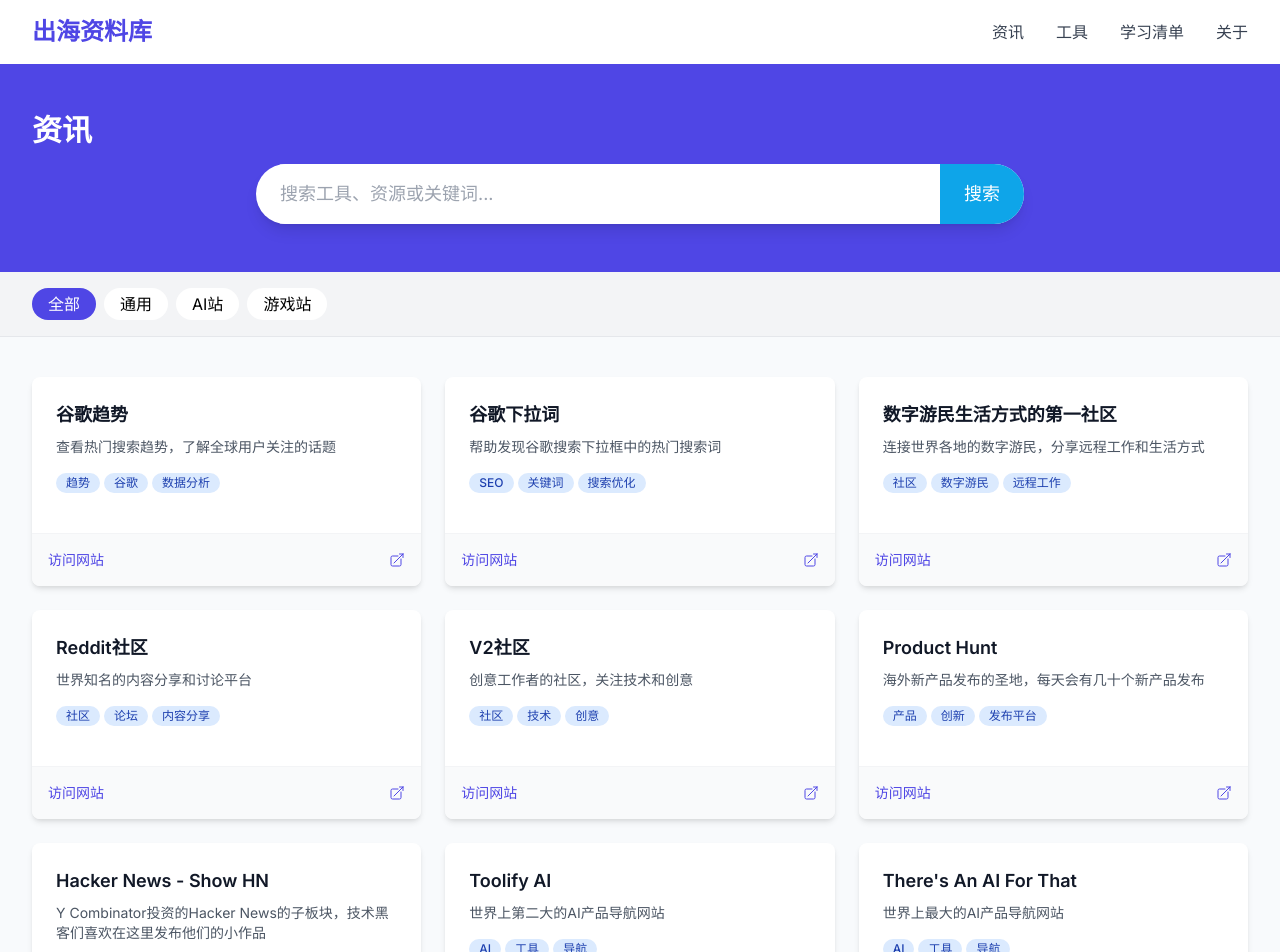
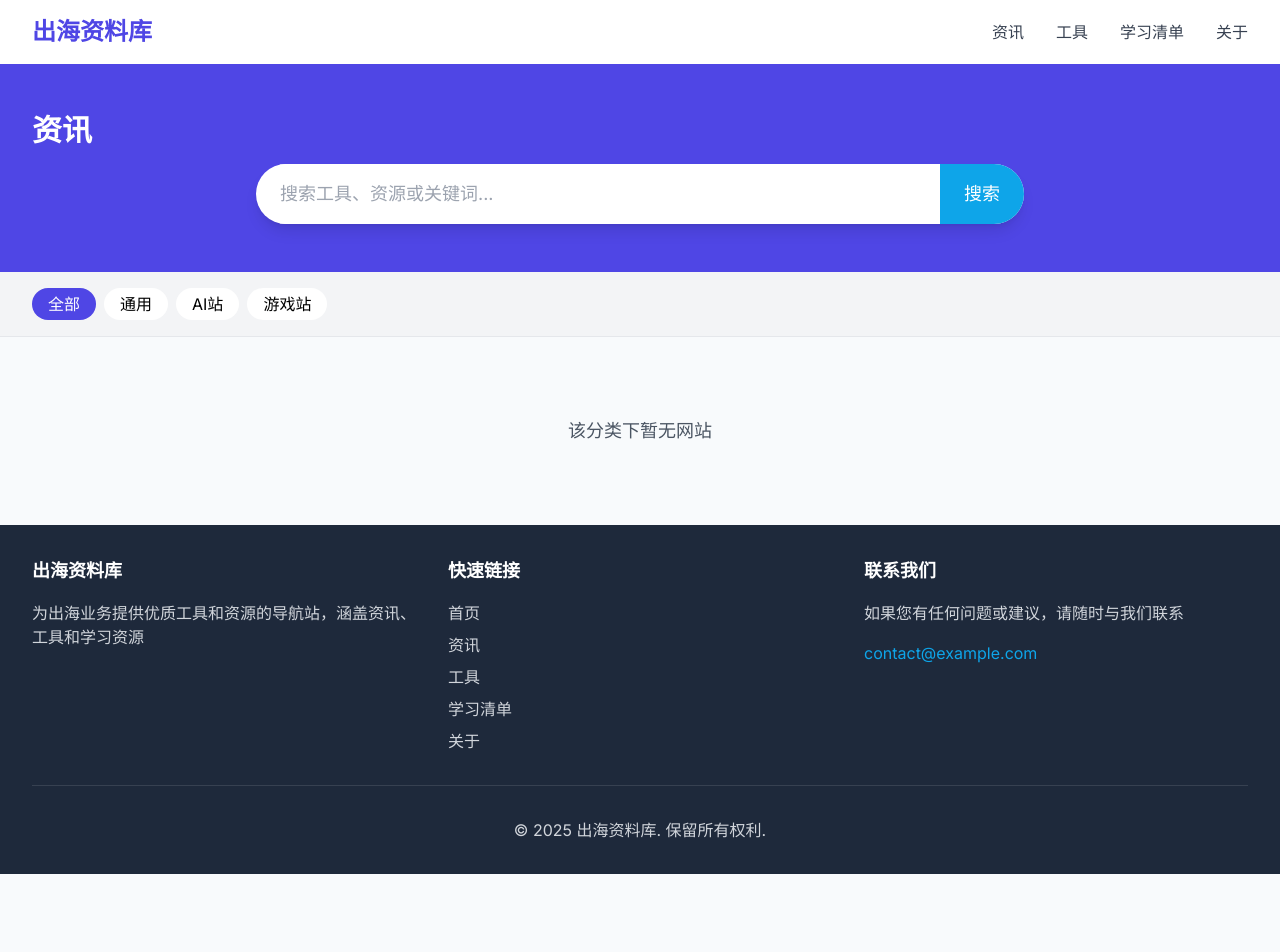
Before and after one commit to rockyandtom/webtools, a Next.js app: page /category/info in a window 1280 px wide. Shown: the top 952 px of the page. After the commit the page ends 874 px from the top, so only its background shows below. Built offline with nearby package versions, Linux system fonts and the light colour scheme.

Commit message:
删除百问百答相关内容

```diff
--- a/data/websites.ts
+++ b/data/websites.ts
@@ -1,132 +1,5 @@
-export interface Website {
-  id: string;
-  title: string;
-  url: string;
-  description: string;
-  tags: string[];
-  category: string;
-  subcategory: string;
-}
+export const websites: Website[] = [];
 
-export const websites: Website[] = [
-  {
-    id: "google-trends",
-    title: "谷歌趋势",
-    url: "https://trends.google.com/home?geo=HK",
-    description: "查看热门搜索趋势，了解全球用户关注的话题",
-    tags: ["趋势", "谷歌", "数据分析"],
-    category: "资讯",
-    subcategory: "通用",
-  },
-  {
-    id: "search-suggest",
-    title: "谷歌下拉词",
-    url: "https://www.searchsuggest.tips/",
-    description: "帮助发现谷歌搜索下拉框中的热门搜索词",
-    tags: ["SEO", "关键词", "搜索优化"],
-    category: "资讯",
-    subcategory: "通用",
-  },
-  {
-    id: "nomads",
-    title: "数字游民生活方式的第一社区",
-    url: "https://nomads.com",
-    description: "连接世界各地的数字游民，分享远程工作和生活方式",
-    tags: ["社区", "数字游民", "远程工作"],
-    category: "资讯",
-    subcategory: "通用",
-  },
-  {
-    id: "reddit",
-    title: "Reddit社区",
-    url: "https://www.reddit.com",
-    description: "世界知名的内容分享和讨论平台",
-    tags: ["社区", "论坛", "内容分享"],
-    category: "资讯",
-    subcategory: "通用",
-  },
-  {
-    id: "v2ex",
-    title: "V2社区",
-    url: "https://www.v2ex.com/",
-    description: "创意工作者的社区，关注技术和创意",
-    tags: ["社区", "技术", "创意"],
-    category: "资讯",
-    subcategory: "通用",
-  },
-  {
-    id: "producthunt",
-    title: "Product Hunt",
-    url: "https://producthunt.com",
-    description: "海外新产品发布的圣地，每天会有几十个新产品发布",
-    tags: ["产品", "创新", "发布平台"],
-    category: "资讯",
-    subcategory: "通用",
-  },
-  {
-    id: "hacker-news",
-    title: "Hacker News - Show HN",
-    url: "https://news.ycombinator.com/show",
-    description: "Y Combinator投资的Hacker News的子板块，技术黑客们喜欢在这里发布他们的小作品",
-    tags: ["技术", "创业", "项目展示"],
-    category: "资讯",
-    subcategory: "通用",
-  },
-  {
-    id: "toolify-ai",
-    title: "Toolify AI",
-    url: "https://www.toolify.ai/zh/",
-    description: "世界上第二大的AI产品导航网站",
-    tags: ["AI", "工具", "导航"],
-    category: "资讯",
-    subcategory: "AI站",
-  },
-  {
-    id: "theresanaiforthat",
-    title: "There's An AI For That",
-    url: "https://theresanaiforthat.com/",
-    description: "世界上最大的AI产品导航网站",
-    tags: ["AI", "工具", "导航"],
-    category: "资讯",
-    subcategory: "AI站",
-  },
-  {
-    id: "spaceship",
-    title: "Spaceship",
-    url: "https://www.spaceship.com/",
-    description: "域名注册和管理服务",
-    tags: ["域名", "注册", "服务"],
-    category: "工具",
-    subcategory: "域名",
-  },
-  {
-    id: "query-domains",
-    title: "域名查询",
-    url: "https://query.domains/",
-    description: "查询域名可用性和信息的工具",
-    tags: ["域名", "查询", "工具"],
-    category: "工具",
-    subcategory: "域名",
-  },
-  {
-    id: "github",
-    title: "GitHub",
-    url: "https://github.com/",
-    description: "全球最大的代码托管平台",
-    tags: ["代码", "开源", "托管"],
-    category: "工具",
-    subcategory: "代码",
-  },
-  {
-    id: "stripe",
-    title: "Stripe",
-    url: "https://stripe.com/en-hk",
-    description: "全球知名的在线支付处理平台",
-    tags: ["支付", "金融", "收款"],
-    category: "工具",
-    subcategory: "收款",
-  }
-];
 
 export const categories = [
   { id: "info", name: "资讯", icon: "newspaper" },
@@ -137,5 +10,5 @@
 export const subcategories = {
   "资讯": ["通用", "AI站", "游戏站"],
   "工具": ["域名", "编程", "代码", "服务器代码托管", "SEO", "收款", "竞品调研", "汇总"],
-  "学习清单": ["生财有术", "SEO", "百问百答"],
+  "学习清单": ["生财有术", "SEO"],
 };
```
